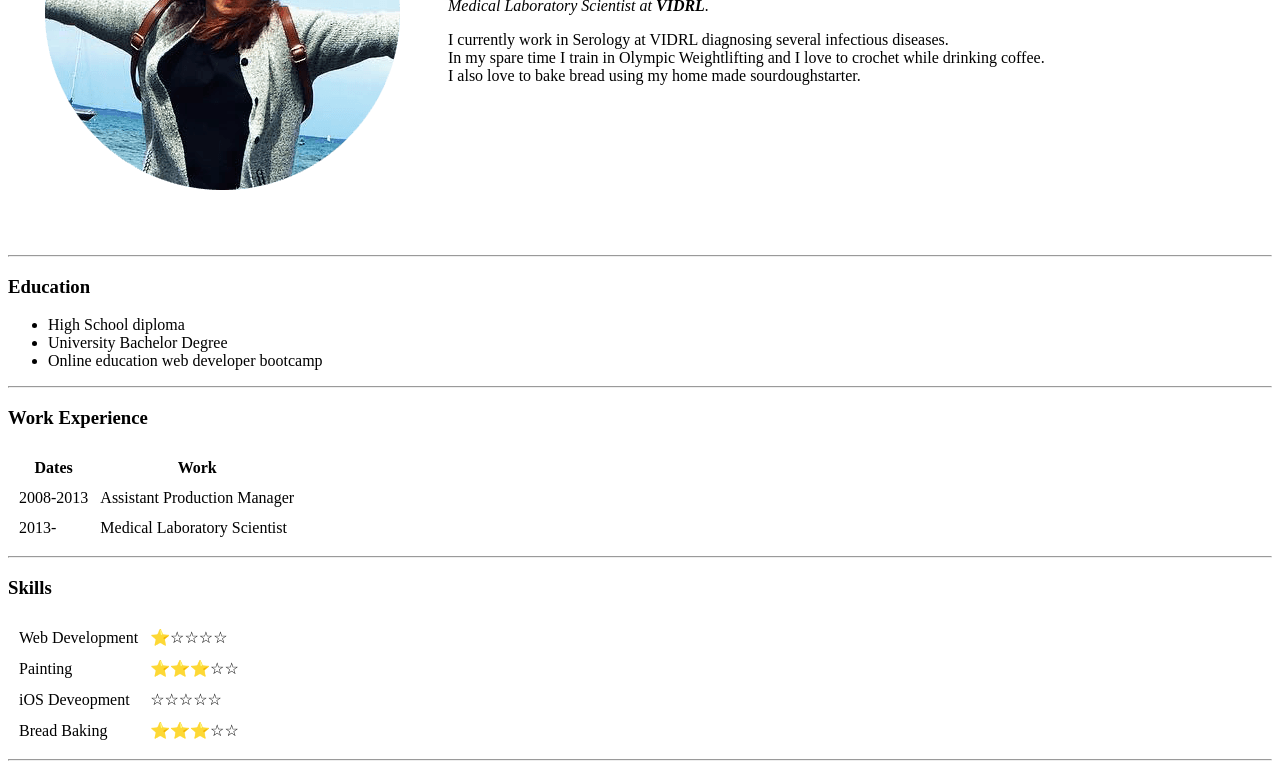
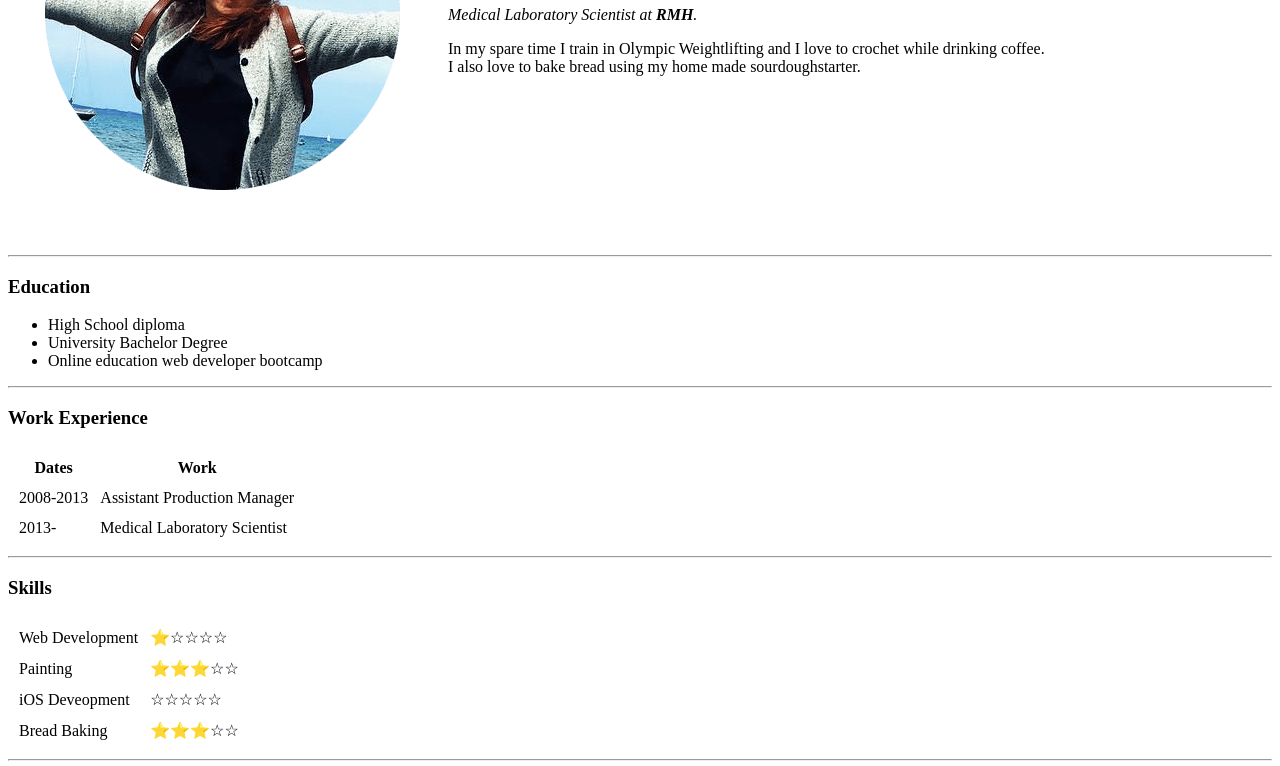
Before and after one commit to littlelcreates/CV, a plain HTML site: page index.html in a window 1280 px wide. Shown: the part 236-1002 px from the top of the page. Drawn offline with Linux system fonts and the light colour scheme.

Commit message:
New Homepage due to small textual changes

```diff
--- a/index.html
+++ b/index.html
@@ -12,10 +12,9 @@
       <td><img src="images/LS.png" alt="A happy Laura Stevens"></td>
       <td>
         <h1>Laura Stevens</h1>
-        <p><em>Medical Laboratory Scientist at <strong>VIDRL</strong>.</em></p>
-        <p>I currently work in Serology at VIDRL diagnosing several infectious diseases. <br />
+        <p><em>Medical Laboratory Scientist at <strong>RMH</strong>.</em></p>
           In my spare time I train in Olympic Weightlifting and I love to crochet while
-          drinking coffee. <br />
+          drinking coffee. <br>
           I also love to bake bread using my home made sourdoughstarter.
         </p>
       </td>
@@ -69,7 +68,7 @@
     </tr>
   </table>
   <hr>
-  <a href="hobbies.html">My Hobbies</a>
+  <a href="hobbies.html">My Hobbies</a><br />
   <a href="contactme.html">Contact Me</a>
 </body>
 
```
